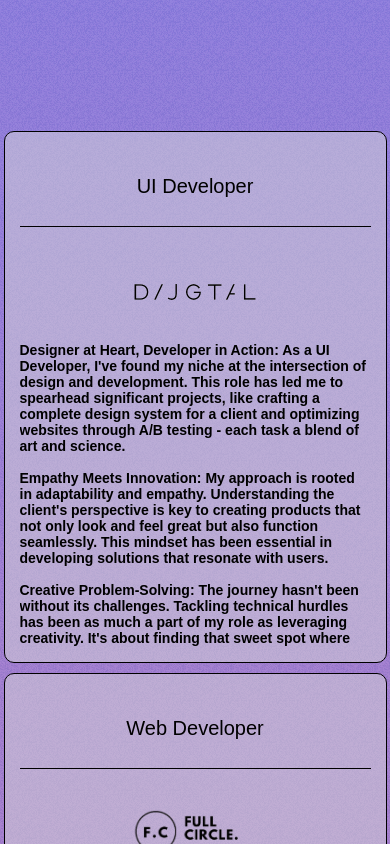
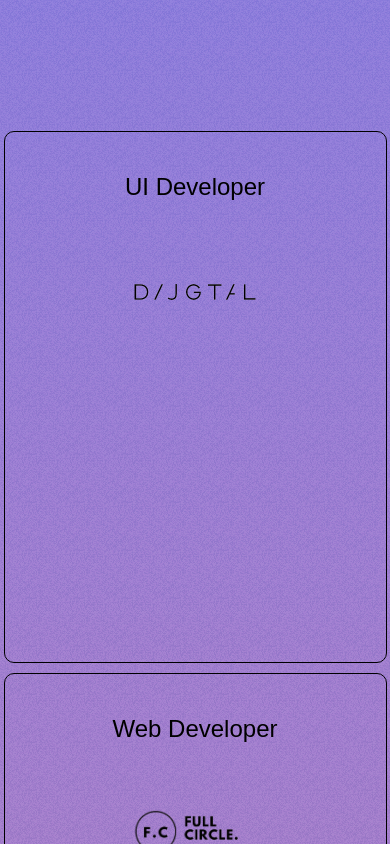
Before and after one commit to Daniel-Farnham/Portfolio, a React (Create React App) app: page / in a window 390 px wide. Shown: the part 2900-3744 px from the top of the page. Built offline with nearby package versions, Linux system fonts and the light colour scheme; a web font is replaced by a local one.

Commit message:
Fix: Menu Positioning Issue & Task: Start Content Box Redesign

```diff
--- a/src/App.css
+++ b/src/App.css
@@ -3,7 +3,7 @@
   background-blend-mode: overlay;
   min-height: -webkit-fill-available;
   display: flex;
-  overflow-x: hidden;
+  /* overflow-x: hidden; */
   flex-direction: column;
   align-items: center;
   justify-content: space-between;
--- a/src/App.js
+++ b/src/App.js
@@ -97,7 +97,7 @@ function App() {
             menuContentPosition={sectionHeights}
             contentSpacing={spaceBetweenElements}
           />
-        )}
+          )}
       </header>
 
       <ContactForm />
--- a/src/ContentBox.js
+++ b/src/ContentBox.js
@@ -128,15 +128,15 @@ function ContentBox(props) {
   };
 
   return (
-    <div onClick={handleClick} id={props.id} className="content-box">
+    <div id={props.id} className="content-box">
       <div className="content-title">
-        <h1>{props.title}</h1>
+        <h2>{props.title}</h2>
       </div>
       <div ref={contentInfoRef} className="content-information">
         {renderMedia()}
-        <p>
+        {/* <p>
           <FormattedContent content={props.content} />
-        </p>
+        </p> */}
       </div>
       {/* <SkillsTable skills={props.skills} /> */}
     </div>
--- a/src/ContentBox.scss
+++ b/src/ContentBox.scss
@@ -8,8 +8,7 @@
   border-width: 1px;
   border-color: black;
   border-radius: 10px;
-  background-color: rgba(216, 216, 216, 0.5);
-  overflow: hidden;
+  overflow: scroll;
   transition: background-color 0.3s ease-in-out, box-shadow 0.3s ease-in-out;
   height: 500px;
   width: 90vw;
@@ -20,18 +19,9 @@
     height: 500px;
   }
 
-  max-width: 800px;
+  //max-width: 800px;
   &:hover {
-    //background-color: rgba(255, 255, 255, 0.8);
     box-shadow: 0px 3px 4px rgb(0, 0, 0);
-    cursor: pointer;
-  }
-  @media screen and (max-width: 700px) {
-    &:active {
-      //background-color: rgba(255, 255, 255, 0.8);
-
-    }
-
   }
   h1 {
     font-size: 20px;
@@ -50,8 +40,6 @@
 }
 
 .content-title {
-  border-bottom-style: solid;
-  border-width: 1px;
   width: 100%;
   max-height: 80px;
   text-align: center;
@@ -64,11 +52,9 @@
   grid-row: 2 / 4;
   grid-column: 1 / 4;
   display: flex;
-  //align-items: center;
   justify-content: flex-start;
   gap: 20px;
   flex-direction: row;
-  overflow-y: scroll;
    &::-webkit-scrollbar {
     display: none;
   }
@@ -85,8 +71,8 @@
     object-fit: cover;
   }
   [media] {
-    min-height: 350px;
-    width: 330px;
+    //min-height: 500px;
+    width: 500px;
     border-radius: 5px;
     object-fit: cover;
   }
@@ -97,9 +83,10 @@
 }
 
 .media-wrapper {
+  height: 100%;
   display: flex;
   gap: 10px;
-  flex-direction: column;
+  flex-direction: row;
   align-items: center;
 }
 
--- a/src/IntroductionText.css
+++ b/src/IntroductionText.css
@@ -4,6 +4,14 @@ h1 {
   font-weight: 500;
   font-style: normal;
   font-size: 56px;
+  margin: 0;
+}
+
+h2 {
+  font-family: "new-kansas", sans-serif;
+  font-weight: 500;
+  font-style: normal;
+  font-size: 24px;
   margin: 0;
 }
 
--- a/src/Menu.js
+++ b/src/Menu.js
@@ -42,24 +42,24 @@ function Menu({ isMobile, onActiveDivChange, menuContentPosition, contentSpacing
   useEffect(() => {
     const handleScroll = () => {
       const scrollPosition = window.scrollY;
-
-      // For smooth triggering behaviour we are going to collect scrollPosition from towards the bottom of the screen rather than the top.
-
-      const scrollPositionCentre = scrollPosition + window.innerHeight/1.5;
+      const scrollPositionCentre = scrollPosition + window.innerHeight / 1.5;
+      const containerHeight = introductionText + hireMe + experience + projects + contentSpacing * 3;
+      const bottomThreshold = containerHeight - 1000;
 
       let isActiveItemSet = false;
 
       menuItems.forEach((item, index) => {
         if (
           scrollPositionCentre >= cumulativeHeights[index] &&
-          scrollPositionCentre < cumulativeHeights[index + 1]
+          scrollPositionCentre < cumulativeHeights[index + 1] &&
+          scrollPositionCentre < bottomThreshold
         ) {
           setActiveItem(item.id);
           isActiveItemSet = true;
         }
       });
 
-      if (!isActiveItemSet) {
+      if (!isActiveItemSet || scrollPositionCentre >= bottomThreshold) {
         setActiveItem('');
       }
     };
@@ -68,7 +68,7 @@ function Menu({ isMobile, onActiveDivChange, menuContentPosition, contentSpacing
     return () => {
       window.removeEventListener('scroll', handleScroll);
     };
-  }, [hireMe, experience, projects]);
+  }, [hireMe, experience, projects, introductionText, contentSpacing]);
 
   // Handle item click
   const handleClick = (itemId, index) => {
@@ -125,6 +125,7 @@ function Menu({ isMobile, onActiveDivChange, menuContentPosition, contentSpacing
   } else {
     return (
       <div className="menu">
+        <div className="menu-inner">
           {menuItems.map((item, index) => (
             <div
               key={item.id}
@@ -141,7 +142,7 @@ function Menu({ isMobile, onActiveDivChange, menuContentPosition, contentSpacing
                   ((item.id === 'menu-item-1' && isMenu1Active()) ||
                     (item.id === 'menu-item-2' && isMenu2Active()) ||
                     activeItem === item.id)
-                  ? `translateY(-${positionActiveDivs()}px`
+                    ? `translateY(-${positionActiveDivs()}px)`
                     : '',
               }}
               onClick={() => handleClick(item.id, index)}
@@ -150,6 +151,7 @@ function Menu({ isMobile, onActiveDivChange, menuContentPosition, contentSpacing
             </div>
           ))}
         </div>
+      </div>
     );
   }
 }
--- a/src/Menu.scss
+++ b/src/Menu.scss
@@ -10,12 +10,19 @@ $transition-time: 1.2s;
   padding: 0;
   width: 100vw;
   position: sticky;
-  bottom: 0px;
+  bottom: 0;
   display: flex;
   flex-direction: column;
   align-items: center;
   justify-content: flex-end;
   z-index: 100;
+}
+
+.menu-inner {
+  position: absolute;
+  bottom: 0;
+  left: 0;
+  right: 0;
 }
 
 .menu-item {
@@ -28,7 +35,6 @@ $transition-time: 1.2s;
   font-family: "area-normal", sans-serif;
   font-weight: 600;
   font-style: normal;
-  //height: $menu-item-height;
   transition: border-width 3s ease, margin-top 1s ease, margin-bottom 1s ease;
   backdrop-filter: blur(10px);
   &:hover {
--- a/src/MenuContent.js
+++ b/src/MenuContent.js
@@ -1,8 +1,7 @@
-import React, { useRef, useState, useEffect, useCallback } from "react";
+import React, { useRef, useState, useEffect } from "react";
 import "./MenuContent.scss";
 import IntroductionText from "./IntroductionText";
 import ContentBox from "./ContentBox";
-import Links from "./Links";
 import { ReactComponent as Arrow } from "./assets/arrow.svg";
 import pgvLogo from "./assets/PGV_Logo.png";
 import tediLogo from "./assets/TEDI_Logo.png";
```
Lines whose indentation alone changed are shown as unchanged.
